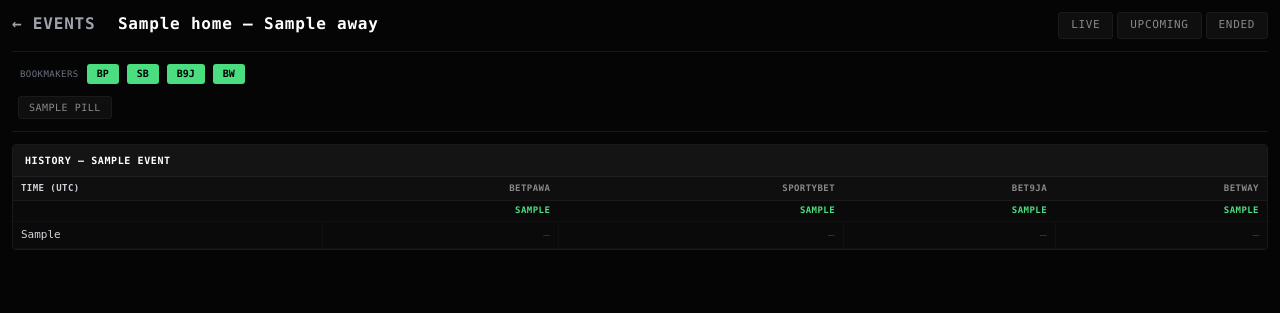
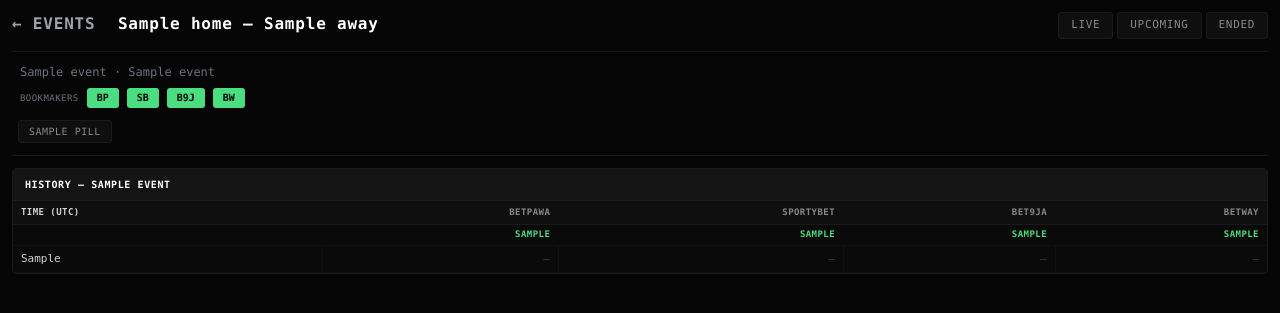
Before and after one commit to lorenzosntr-pawa/odds-scraper, a FastAPI app: template src/odds_scraper/web/templates/event_detail.html in a window 1280 px wide. Shown: the top 313 px of the page. Run offline with FastAPI, Linux system fonts and the light colour scheme; the template is opened without the code that fills it: most values are stand-ins (such as "Sample title", 1, 10 or a date in 2020); parts of the project's set-up code (start-up, migrations or seed data) failed here and were passed over; some libraries are stand-ins or nearby versions.

Commit message:
feat(web/detail): show country · league subtitle under team names
get_event_meta now surfaces country_name and league_name (the columns
have been there since sub-project 1 but the query didn't SELECT them).
EventDetail carries both as strings (empty for NULL legacy rows) and
the template renders 'Country · League' beneath the back-link header.

Edge cases:
- Both empty → subtitle <div> is omitted entirely (no stray separator).
- One side populated → renders just that field without the dot.

```diff
--- a/src/odds_scraper/web/app.py
+++ b/src/odds_scraper/web/app.py
@@ -141,6 +141,8 @@
     match_minute: Optional[int]
     score_home: Optional[int]
     score_away: Optional[int]
+    country_name: str
+    league_name: str
     # Currently selected market info
     market_label: str
     market_slug: str
@@ -311,6 +313,8 @@
         match_minute=ev_row["match_minute"],
         score_home=ev_row["score_home"],
         score_away=ev_row["score_away"],
+        country_name=ev_row["country_name"] or "",
+        league_name=ev_row["league_name"] or "",
         market_label=market_label,
         market_slug=market_slug,
         sides=sides,
--- a/src/odds_scraper/web/queries.py
+++ b/src/odds_scraper/web/queries.py
@@ -144,6 +144,7 @@
         )
         SELECT
             e.id, e.home, e.away, e.kickoff_utc,
+            e.country_name, e.league_name,
             s.status, s.match_minute, s.score_home, s.score_away,
             s.ts_utc AS latest_ts
         FROM events e
--- a/src/odds_scraper/web/templates/event_detail.html
+++ b/src/odds_scraper/web/templates/event_detail.html
@@ -12,6 +12,18 @@
       <a href="/" class="tab">ENDED</a>
     </div>
   </div>
+
+{% if event.country_name or event.league_name %}
+  <div class="event-subtitle px-2 mb-2 text-xs text-gray-500">
+    {% if event.country_name and event.league_name %}
+      {{ event.country_name }} · {{ event.league_name }}
+    {% elif event.country_name %}
+      {{ event.country_name }}
+    {% else %}
+      {{ event.league_name }}
+    {% endif %}
+  </div>
+{% endif %}
 
   <div class="flex gap-2 items-center px-2 mb-3 text-xs text-gray-500">
     <span class="text-[9px] uppercase tracking-wider">Bookmakers</span>
```
Also changed, not shown: tests/test_web_app.py (+24 -0 lines), tests/test_web_queries.py (+15 -0 lines).
